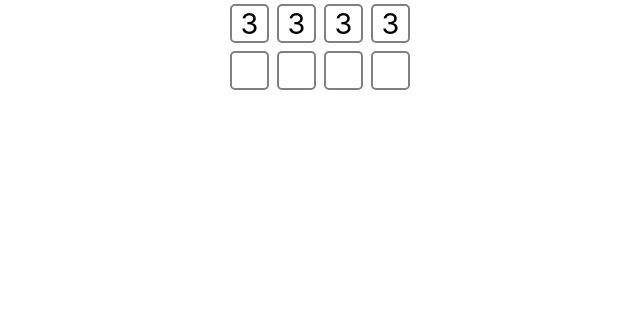
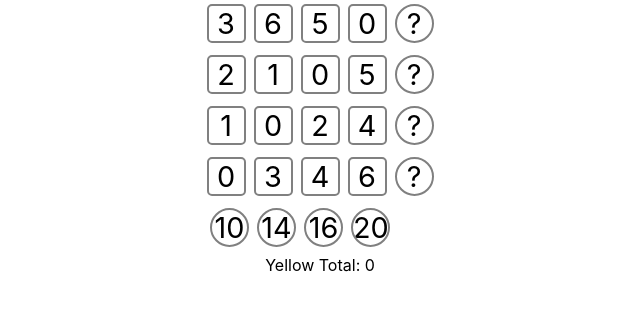
Before and after one commit to zrodis/prettycleverscore-ui, a React (Create React App) app: page / in a window 1280 px wide. Shown: the top 310 px of the page, without its empty margins (320-960 px from the left). Built offline with nearby package versions, Linux system fonts and the light colour scheme.

Commit message:
yellow score calculation based on grid selection

```diff
--- a/src/App.tsx
+++ b/src/App.tsx
@@ -1,15 +1,18 @@
-import React from 'react'
-
+import React, { useState } from 'react'
 import './App.css'
 import { YellowScore } from './components/YellowScore'
+import { add } from './service/score/scores'
 
 function App() {
-    const handleBoxToggle = () => {
+    const [yellowScore, setYellowScore] = useState(0)
+    const handleBoxToggle = (update: number[]) => {
+        setYellowScore(add({ values: update }))
         console.log('handleBoxToggle')
     }
     return (
         <div className='App'>
             <YellowScore onClick={handleBoxToggle} />
+            <div>{` Yellow Total: ${yellowScore}`}</div>
         </div>
     )
 }
--- a/src/components/YellowScore.tsx
+++ b/src/components/YellowScore.tsx
@@ -1,63 +1,84 @@
-import React, { useState } from 'react'
+import React, { useState, useEffect } from 'react'
+import { Box, BonusBox } from './Box'
+import { getRowMatches, getColumnMatches } from './RowChekerHelper'
 
-interface BoxProps {
-    onClick(): void
-    checked: boolean
-    display?: number
+interface YellowScoreProps {
+    onClick(score: number[]): void
+}
+type CheckedState = boolean[][]
+
+const scoreConfig: number[][] = [
+    [3, 6, 5, 0],
+    [2, 1, 0, 5],
+    [1, 0, 2, 4],
+    [0, 3, 4, 6],
+]
+const useScore = ({ onChange, dependency }) => {
+    useEffect(() => {
+        const scoreMap = {
+            0: 10,
+            1: 14,
+            2: 16,
+            3: 20,
+        }
+
+        onChange(dependency.map((val) => scoreMap[val]))
+    }, [dependency])
 }
 
-const Box = (props: BoxProps) => (
-    <div
-        onClick={props.onClick}
-        data-testid={'box'}
-        style={{
-            display: 'inline-block',
-            width: '35px',
-            height: '35px',
-            margin: '4px',
-            textAlign: 'center',
-            fontSize: '1.8em',
-            border: 'solid 2px grey',
-            borderRadius: 5,
-            cursor: 'pointer',
-        }}
-    >
-        <div style={{ width: '100%', height: '100%' }}>
-            {props.checked ? (
-                <div
-                    data-testid='selected'
-                    style={{ width: '100%', height: '100%', backgroundColor: '#333' }}
-                >{`${props.display || ''}`}</div>
-            ) : (
-                <div data-testid='deselected' style={{ width: '100%', height: '100%' }}>{`${
-                    props.display || ''
-                }`}</div>
-            )}
-        </div>
-    </div>
-)
+export const YellowScore: React.SFC<YellowScoreProps> = ({ onClick }: YellowScoreProps) => {
+    const [checkedState, setChecked] = useState<CheckedState>([
+        [false, false, false, false],
+        [false, false, false, false],
+        [false, false, false, false],
+        [false, false, false, false],
+    ])
+    const [bingoState, setBingo] = useState({ rows: [], columns: [] })
 
-export const YellowScore = (props) => {
-    const [checked, onChecked] = useState(false)
+    useScore({
+        onChange: onClick,
+        dependency: bingoState.columns,
+    })
 
-    const handleClick = () => {
-        onChecked(!checked)
-        props.onClick()
+    type Target = { rowIndex: number; columnIndex: number }
+
+    const handleClick = ({ rowIndex, columnIndex }: Target) => {
+        const newChecked = [...checkedState]
+        newChecked[rowIndex][columnIndex] = !newChecked[rowIndex][columnIndex]
+        setChecked(newChecked)
+
+        setBingo({
+            rows: getRowMatches(newChecked),
+            columns: getColumnMatches(newChecked),
+        })
     }
+
+    const rows = Object.entries(checkedState)
 
     return (
         <div data-testid='YellowScore'>
-            <div>
-                <Box onClick={handleClick} checked={checked} display={3} />
-                <Box onClick={handleClick} checked={checked} display={3} />
-                <Box onClick={handleClick} checked={checked} display={3} />
-                <Box onClick={handleClick} checked={checked} display={3} />
+            <div data-testid='score-grid'>
+                {rows.map(([rowKey, row], rowIndex) => {
+                    return (
+                        <div key={rowKey}>
+                            {row.map((column, columnIndex) => (
+                                <Box
+                                    key={`${rowIndex} ${columnIndex}`}
+                                    onClick={() => handleClick({ rowIndex, columnIndex })}
+                                    checked={column}
+                                    display={scoreConfig[rowIndex][columnIndex]}
+                                />
+                            ))}
+                            <BonusBox checked={bingoState.rows.includes(rowIndex)} display={'?'} />
+                        </div>
+                    )
+                })}
             </div>
-            <div>
-                <Box onClick={handleClick} checked={checked} />
-                <Box onClick={handleClick} checked={checked} />
-                <Box onClick={handleClick} checked={checked} />
-                <Box onClick={handleClick} checked={checked} />
+            <div style={{ marginRight: '40px' }}>
+                <BonusBox checked={bingoState.columns.includes(0)} display={'10'} />
+                <BonusBox checked={bingoState.columns.includes(1)} display={'14'} />
+                <BonusBox checked={bingoState.columns.includes(2)} display={'16'} />
+                <BonusBox checked={bingoState.columns.includes(3)} display={'20'} />
             </div>
         </div>
     )
```
